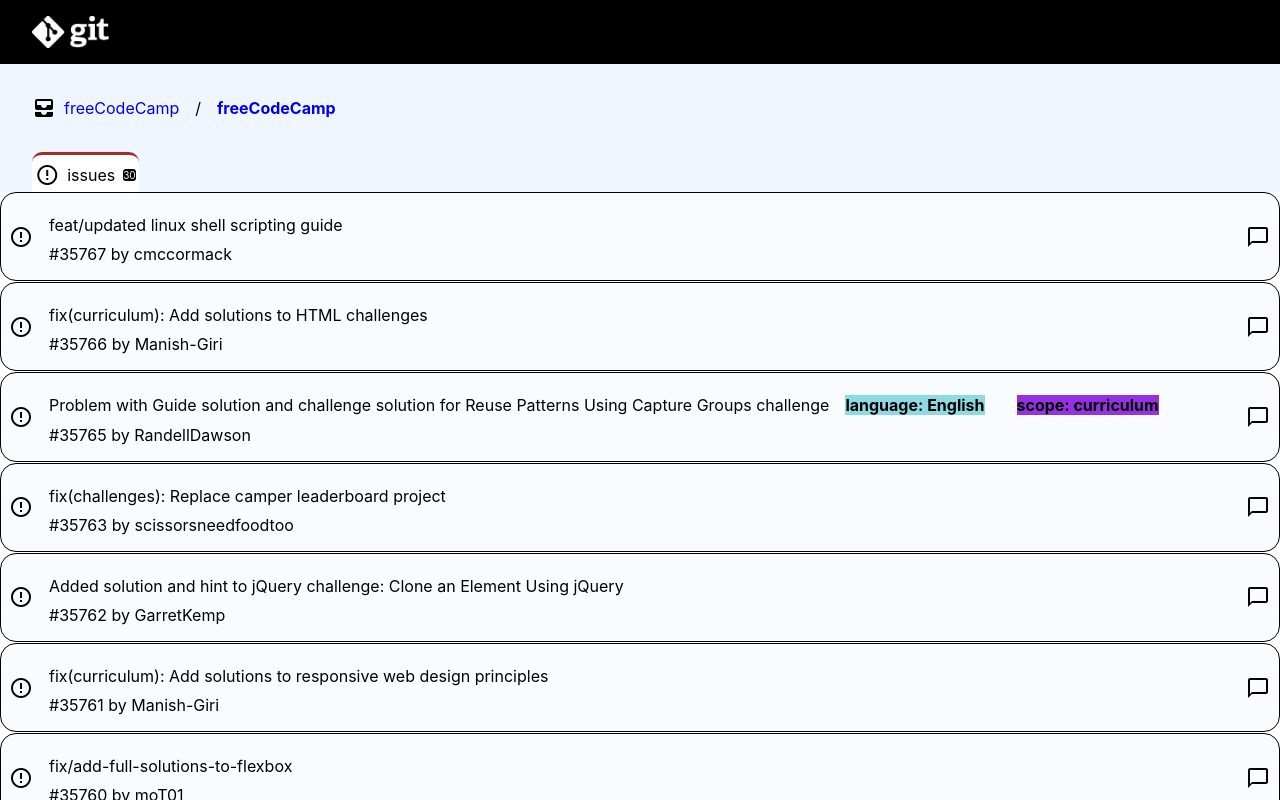
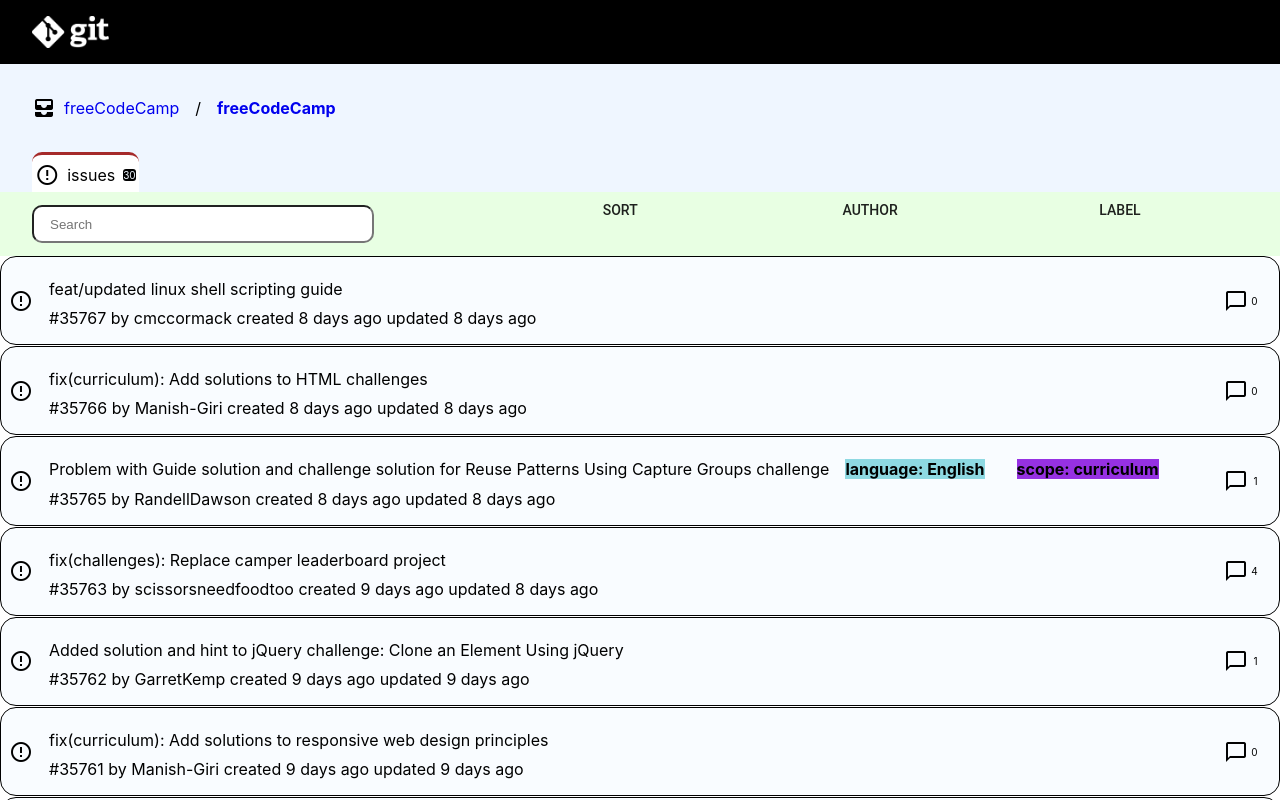
Before and after one commit to kishan-mund/github-issues-kishan-mund, a React (Create React App) app: page / in a window 1280 px wide. Shown: the top 800 px of the page. Built offline with nearby package versions, Linux system fonts and the light colour scheme.

Commit message:
Sorting of issues by author,time,status

```diff
--- a/package.json
+++ b/package.json
@@ -4,6 +4,7 @@
   "private": true,
   "dependencies": {
     "@material-ui/core": "^3.9.3",
+    "moment": "^2.24.0",
     "react": "^16.8.6",
     "react-dom": "^16.8.6",
     "react-scripts": "2.1.8"
--- a/public/index.html
+++ b/public/index.html
@@ -6,6 +6,8 @@
   <link rel="shortcut icon" href="%PUBLIC_URL%/favicon.ico" />
   <meta name="viewport" content="width=device-width, initial-scale=1, shrink-to-fit=no" />
   <link rel="stylesheet" href="https://fonts.googleapis.com/icon?family=Material+Icons">
+  <script data-require="moment.js@*" data-semver="2.10.2"
+    src="https://cdnjs.cloudflare.com/ajax/libs/moment.js/2.10.2/moment.min.js"></script>
   <meta name="theme-color" content="#000000" />
 
   <!--
--- a/src/App.js
+++ b/src/App.js
@@ -1,10 +1,10 @@
 import React, { Component } from 'react';
-// import logo from './logo.svg';
 import './App.css';
 import HeaderComponents from "./Components/HeaderComponents/HeaderComponents";
 import NavigationComponents from "./Components/NavigationComponents/NavigationComponents"
 import BodyComponents from './Components/BodyComponents/BodyComponents';
 import FooterComponents from './Components/FooterComponents/FooterComponents'
+import SearchComponents from './Components/SearchComponent/SearchComponents'
 
 
 class App extends Component {
@@ -13,6 +13,7 @@
       <div>
         <HeaderComponents />
         <NavigationComponents />
+        <SearchComponents />
         <BodyComponents />
         <FooterComponents />
       </div>
--- a/src/Components/BodyComponents/Body.css
+++ b/src/Components/BodyComponents/Body.css
@@ -29,6 +29,11 @@
 .chat-icon{
     position: absolute;
     align-self: center;
-    right: 10px;
-
+    right: 2rem;
 }
+.chat-label{
+    position: absolute;
+    align-self: center;
+    right: 1.4rem;
+    font-size: 10px;
+}
--- a/src/Components/BodyComponents/BodyComponents.js
+++ b/src/Components/BodyComponents/BodyComponents.js
@@ -2,12 +2,12 @@
 import './Body.css';
 import LabelComponents from "../LabelComponent/LabelComponent"
 import Icon from '@material-ui/core/Icon';
+import moment from "moment";
 let data = require("../../issues.json");
 
 const BodyComponents = (props) => {
     return <div >{
         data.map((props) => {
-            console.log(props.labels);
             return <div className="issue-box" >
                 <Icon className="icon" >error_outline</Icon>
                 <div className="issue-details">
@@ -18,9 +18,12 @@
                     <div>
                         <span>#{props.number}&#09;</span>
                         <span>by &#09;{props.user.login}</span>
+                        <span>&#09;created &#09;{moment(new Date(props.created_at)).fromNow()}</span>
+                        <span>&#09;updated &#09;{moment(new Date(props.updated_at)).fromNow()}</span>
                     </div>
                 </div>
-                <Icon className="chat-icon">chat_bubble_outline</Icon>
+                <Icon className="chat-icon">chat_bubble_outline &#09;</Icon>
+                <span className="chat-label">{props.comments}</span>
             </div>
         })
     }
--- a/src/Components/FooterComponents/Footer.css
+++ b/src/Components/FooterComponents/Footer.css
@@ -3,13 +3,13 @@
     height: 4rem;
     background-color: black;
     width: 100%;
+    justify-content: center;
 }
 
 .logo{
     height: 2rem;
     width: auto;
     margin: 1rem 2rem;
-
 }
 
 .copyright{
--- a/src/Components/LabelComponent/LabelComponent.js
+++ b/src/Components/LabelComponent/LabelComponent.js
@@ -3,12 +3,10 @@
 
 
 const LabelComponents = (props) => {
-    console.log(props.lbl)
     return (<span className="label-data">
         {
             props.lbl.map((l) => {
                 return <span >
-
                     <strong style={{ backgroundColor: "#" + l.color }} className="label-name" >{l.name}</strong>
                 </span>
             })
--- /dev/null
+++ b/src/Components/MenuComponent/Menu.css
@@ -0,0 +1,3 @@
+.menu-components{
+    margin-left: 3rem;
+}
--- /dev/null
+++ b/src/Components/MenuComponent/MenuComponents.js
@@ -0,0 +1,56 @@
+import React from 'react';
+import Button from '@material-ui/core/Button';
+import Menu from '@material-ui/core/Menu';
+import MenuItem from '@material-ui/core/MenuItem';
+
+
+
+class SimpleMenu extends React.Component {
+
+
+    state = {
+        anchorEl: null,
+    };
+
+    handleClick = event => {
+        this.setState({ anchorEl: event.currentTarget });
+    };
+
+    handleClose = () => {
+        this.setState({ anchorEl: null });
+    };
+
+
+    render() {
+        const { anchorEl } = this.state;
+        const MenuItems = this.props.sortArr.map((arg, el) => {
+            return <MenuItem key={el} onClick={(e) => this.handleClick(e, arg)}>{arg}</MenuItem>
+
+        });
+        return (
+
+            < div >
+                <Button
+                    aria-owns={anchorEl ? 'simple-menu' : undefined}
+                    aria-haspopup="true"
+                    onClick={this.handleClick}
+                >
+                    {this.props.name}
+                </Button>
+                <Menu
+                    id="simple-menu"
+                    anchorEl={anchorEl}
+                    open={Boolean(anchorEl)}
+                    onClose={this.handleClose}
+                >
+                    {MenuItems}
+                    {/* <MenuItem onClick={this.handleClose}>Profile</MenuItem>
+                    <MenuItem onClick={this.handleClose}>My account</MenuItem>
+                    <MenuItem onClick={this.handleClose}>Logout</MenuItem> */}
+                </Menu>
+            </div >
+        );
+    }
+}
+
+export default SimpleMenu;
--- /dev/null
+++ b/src/Components/SearchComponent/Search.css
@@ -0,0 +1,25 @@
+.search-bar{
+    height:4rem;
+    background-color: rgb(232, 255, 227);
+    display: flex;
+
+}
+
+.search-box{
+    margin: auto 0;
+    border-radius: 10px;
+    height: 2rem;
+    width:20rem;
+    margin: auto 2rem;
+    padding-left: 1rem;
+}
+
+.search-bar-container{
+    display: flex;
+    justify-content: space-between;
+    width: 90%;
+}
+
+.menu-components{
+    margin-left: 3rem;
+}
--- /dev/null
+++ b/src/Components/SearchComponent/SearchComponents.js
@@ -0,0 +1,31 @@
+import React from "react";
+import './Search.css';
+import MenuComponent from "../MenuComponent/MenuComponents"
+let data = require("../../issues.json");
+
+
+const SearchComponents = (props) => {
+
+    const sort = ["newest", "oldest", "recently updated", "least recently updated"];
+
+    const authorArr = data.map(issue => issue.user.login);
+    const uniqueAuthorArr = Array.from(new Set(authorArr));
+    const labelsArr = data.map(issue => {
+        return issue.labels.map(label => label.name);
+    });
+    const merged = [].concat.apply([], labelsArr);
+    const uniqueLabelsArr = Array.from(new Set(merged));
+    return (<div className="search-bar" >
+        {
+            <div className="search-bar-container">
+                <input type="text" className="search-box" placeholder="Search"></input>
+                <MenuComponent className="menu-components" name="Sort" sortArr={sort} click={props.click} />
+                <MenuComponent className="menu-components" name="Author" sortArr={uniqueAuthorArr} />
+                <MenuComponent className="menu-components" name="Label" sortArr={uniqueLabelsArr} />
+            </div>
+        }
+    </div>)
+
+};
+
+export default SearchComponents;
```
